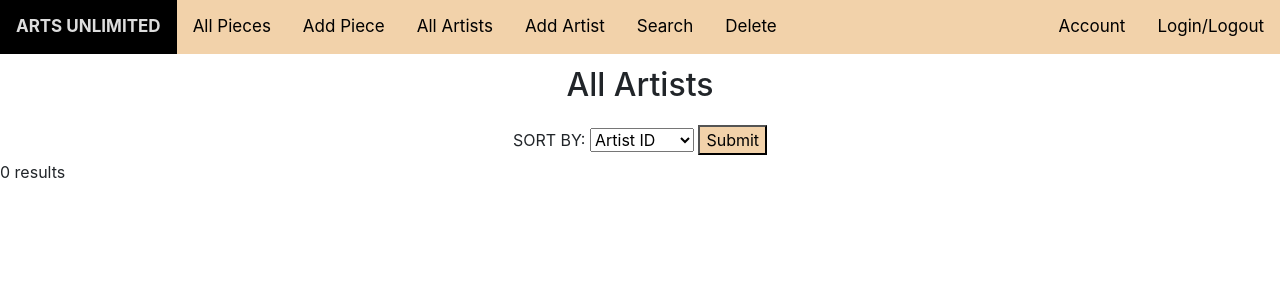
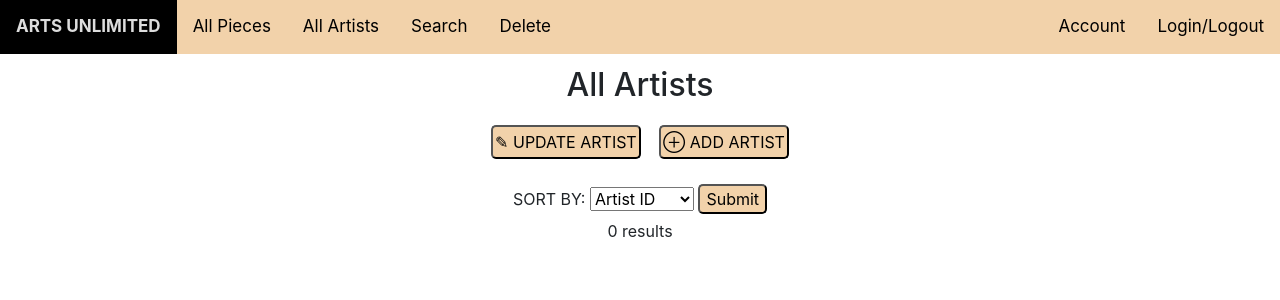
Before and after one commit to wt2cv/art-gallery, a PHP site: page /allArtists.php in a window 1280 px wide. Shown: the top 300 px of the page. Run offline with PHP 8.4, Linux system fonts and the light colour scheme; the visitor is signed in with stand-in values (Sample User, id 1); data that the repository does not hold is empty.

Commit message:
added buttons for update and add

```diff
--- a/addArtist.php
+++ b/addArtist.php
@@ -18,7 +18,10 @@ include 'header.php';
 include 'database.php';
 
 ?>
-<div class="container">
+<div style="padding-left: 15%; padding-top:2%">
+    <a style="color: black " href="allArtists.php">← Go Back</a>
+</div>
+<div style="text-align:center" class="container">
     <h1> Add an artist: </h1>
     <h3> <i> Please enter the appropriate information below </i> </h3>
     </div>
--- a/addPiece.php
+++ b/addPiece.php
@@ -18,7 +18,10 @@ include 'header.php';
 include 'database.php';
 
 ?>
-<div class="container">
+<div style="padding-left: 15%; padding-top:2%">
+    <a style="color: black " href="homepage.php">← Go Back</a>
+</div>
+<div class="container" style="text-align: center">
     <h1> Add a piece: </h1>
     <h3> <i> Please enter the appropriate information below </i> </h3>
 </div>
--- a/allArtists.php
+++ b/allArtists.php
@@ -21,7 +21,14 @@ $result = $conn->query($sqlquery);
 <?php include 'style.css'; ?>
 </style>
 <body>
-    <h2 style="text-align: center; padding-top: 1%"> All Artists</h2>
+        <h2 style="text-align: center; padding-top: 1%"> All Artists</h2>
+
+<div style="text-align:center; padding-top:1%">
+<div style="padding-bottom:1%">
+<span style="padding-right:1%">
+<button onclick="location.href='updateFormArtist.php';" style="background-color: #f2d2aa; border-radius: 5px; padding: .2%" > ✎ UPDATE ARTIST </button></span>
+<button onclick="location.href='addArtist.php';" style="background-color: #f2d2aa; border-radius: 5px; padding: .2%" > ⊕ ADD ARTIST </button>
+</div>
 <div style="text-align:center; padding-top:1%">
 <form action="/sortArtists.php" method="post">
   <label for="artist">SORT BY:</label>
@@ -31,7 +38,7 @@ $result = $conn->query($sqlquery);
     <option value="lastName">Last Name</option>
     <option value="countryOfOrigin">Country</option>
   </select>
-  <input style="background-color: #f2d2aa" type="submit">
+  <input style="background-color: #f2d2aa;border-radius: 5px;" type="submit">
 </form>
 </div>
     <?php
--- a/header.php
+++ b/header.php
@@ -6,9 +6,9 @@
   <b><a href="homepage.php">ARTS UNLIMITED </a></b>
   <div class='topnav-center'>
   <a href="homepage.php">All Pieces</a>
-  <a href="addPiece.php">Add Piece</a>
+  <!-- <a href="addPiece.php">Add Piece</a> -->
   <a href="allArtists.php">All Artists</a>
-  <a href="addArtist.php">Add Artist</a>
+  <!-- <a href="addArtist.php">Add Artist</a> -->
   <a href="SearchResults.php">Search</a>
   <a href="deleteRequest2.php">Delete</a>
   <div class='topnav-right'>
--- a/updateFormArtist.php
+++ b/updateFormArtist.php
@@ -11,6 +11,9 @@ form {
  <?php
         include 'header.php';
 		include 'database.php'; ?>
+<div style="padding-left: 15%; padding-top:2%">
+    <a style="color: black " href="allArtists.php">← Go Back</a>
+</div>
 <div class="container">
     <h1> <p style="text-align:center"> Update an artist: </p></h1>
 </div>
--- a/updateFormPiece.php
+++ b/updateFormPiece.php
@@ -8,6 +8,11 @@ form {
  border-radius: 5px;
 }
 </style>
+<?php   include 'header.php';
+		include 'database.php'; ?>
+<div style="padding-left: 15%; padding-top:2%">
+    <a style="color: black " href="homepage.php">← Go Back</a>
+</div>
 <div class="container">
     <h1> <p style="text-align:center">Update a piece: </p></h1>
 </div>
```
Also changed, not shown: homepage.php (+7 -1 lines).
